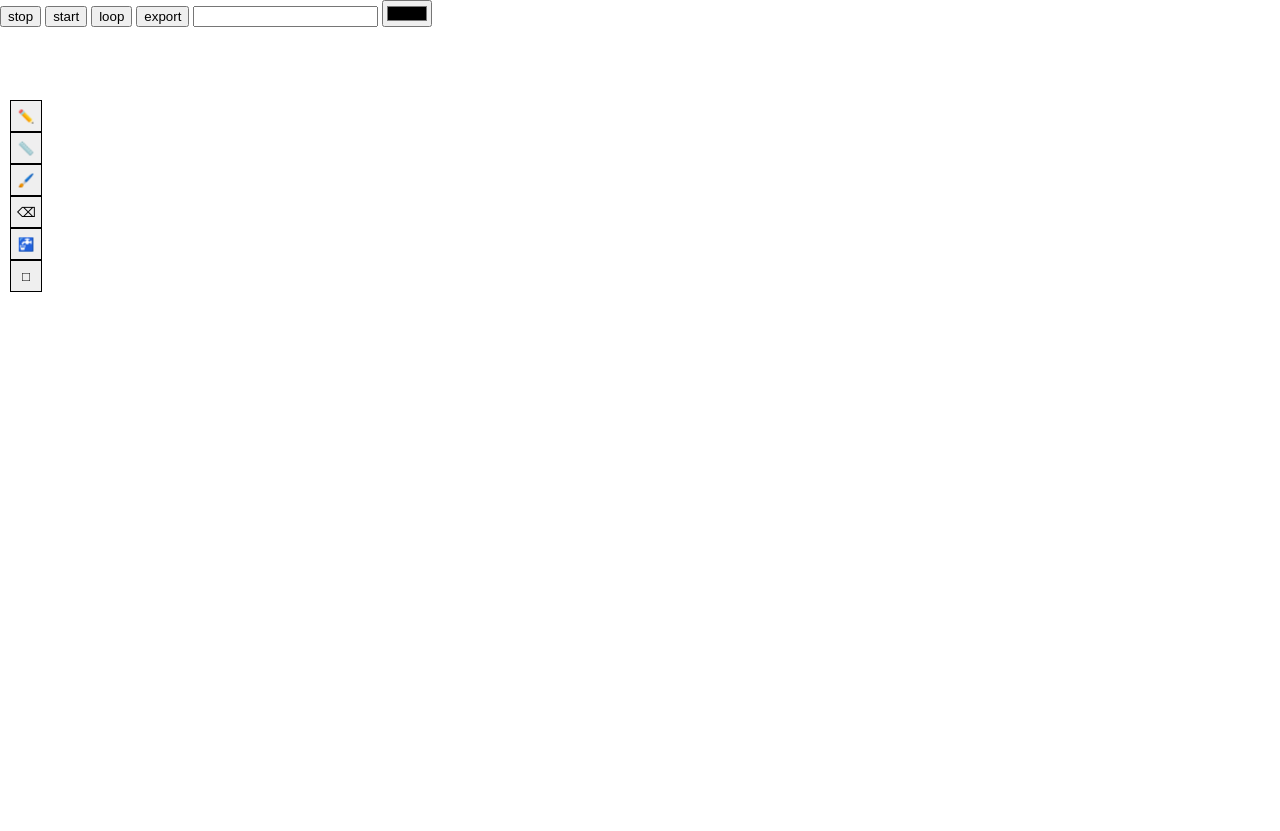
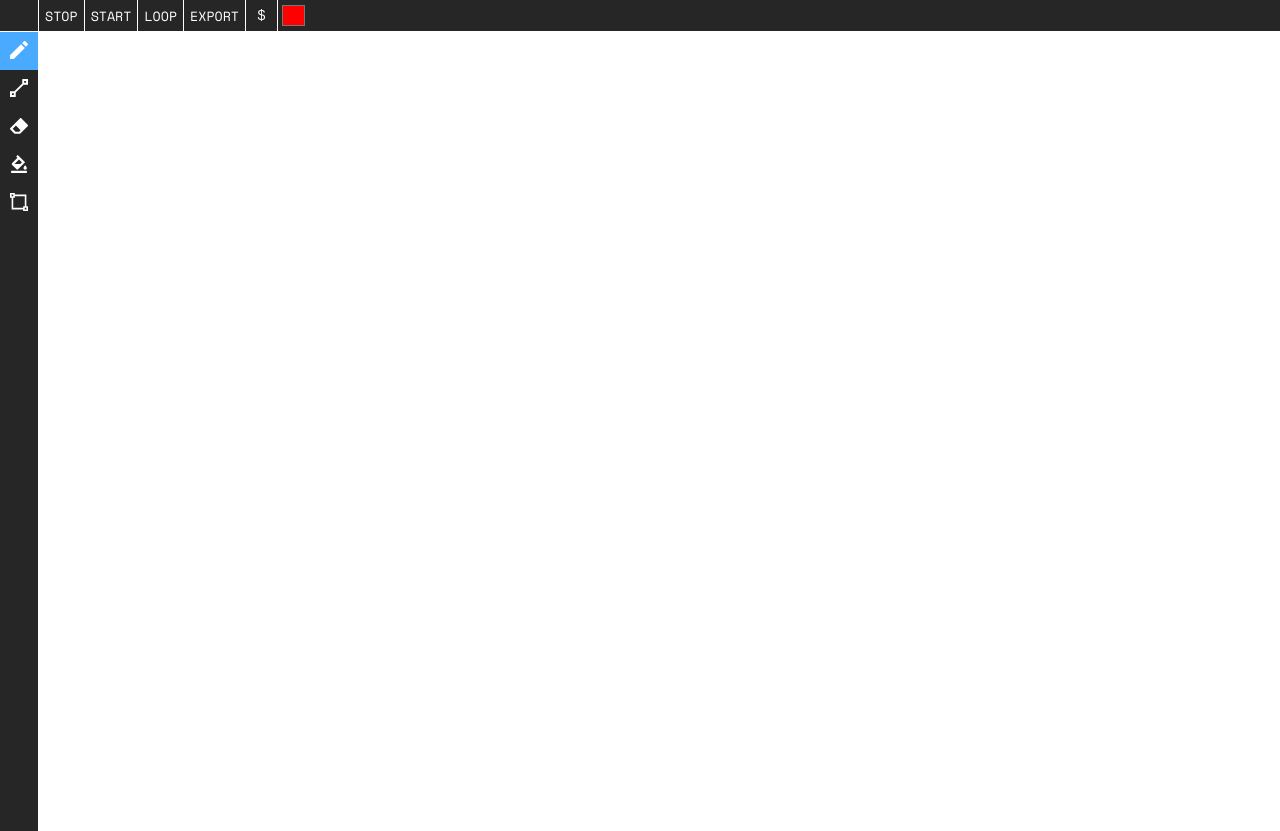
Before and after one commit to renanpvaz/asciicanvas.app, a website built with Parcel: page index.html in a window 1280 px wide. After the commit the page ends 804 px from the top, so only its background shows below. Built offline with nearby package versions, Linux system fonts and the light colour scheme.

Commit message:
Make things pretty

```diff
--- a/index.html
+++ b/index.html
@@ -4,17 +4,21 @@
     <meta charset="UTF-8" />
     <meta name="viewport" content="width=device-width, initial-scale=1.0" />
     <title>Document</title>
+    <link
+      href="https://fonts.googleapis.com/css?family=Space+Mono&display=swap"
+      rel="stylesheet"
+    />
   </head>
   <body>
-    <button id="stop">stop</button>
-    <button id="start">start</button>
-    <button id="loop">loop</button>
-    <button id="export">export</button>
-    <input id="char" type="text" maxlength="1" />
-    <input id="color" type="color" />
     <style>
       * {
         box-sizing: border-box;
+      }
+
+      input,
+      button {
+        outline: 0;
+        cursor: pointer;
       }
 
       body {
@@ -27,27 +31,108 @@
         position: relative;
       }
 
+      .menu {
+        z-index: 1;
+        display: flex;
+        background: #262626;
+        position: fixed;
+        top: 0;
+        height: 32px;
+        width: 100vw;
+        border-bottom: 1px solid white;
+      }
+
+      .menu::before {
+        content: '';
+        display: inline-block;
+        width: 38px;
+        height: 38px;
+        border-right: 1px solid white;
+      }
+
+      .menu-button {
+        background: 0;
+        border: 0;
+        color: white;
+        text-transform: uppercase;
+        font-family: 'Space Mono', monospace;
+        height: 100%;
+      }
+
+      .menu-button + .menu-button {
+        border-left: 1px solid white;
+      }
+
+      .char-input {
+        width: 32px;
+        border: 0;
+        background: transparent;
+        color: white;
+        text-align: center;
+        font-size: 14px;
+        font-family: monospace;
+      }
+
+      .color-picker {
+        width: 32px;
+        border: 0;
+      }
+
       .toolbar {
         display: flex;
         flex-direction: column;
         position: fixed;
         z-index: 1;
-        top: 100px;
-        left: 10px;
+        top: 32px;
+        height: 100vh;
+        background: #262626;
       }
 
       .tool {
-        max-width: 32px;
-        height: 32px;
-        border: 1px solid;
+        width: 38px;
+        height: 38px;
+        padding: 8px;
         text-align: center;
+        cursor: pointer;
+        outline: 0;
+        border: 0;
+        background: #262626;
+        fill: white;
+      }
+
+      .tool > svg {
+        height: 18px;
       }
 
       .tool--active {
-        background: lightblue;
+        background: #49aaff;
+        fill: white;
+      }
+
+      .tool:hover,
+      .menu-button:hover {
+        background-color: #3d3f44;
       }
     </style>
-
+    <header class="menu">
+      <button class="menu-button" id="stop">stop</button>
+      <button class="menu-button" id="start">start</button>
+      <button class="menu-button" id="loop">loop</button>
+      <button class="menu-button" id="export">export</button>
+      <input
+        class="menu-button char-input"
+        id="char"
+        type="text"
+        maxlength="1"
+        value="$"
+      />
+      <input
+        class="menu-button color-picker"
+        id="color"
+        type="color"
+        value="#ff0000"
+      />
+    </header>
     <script src="./src/index.ts"></script>
   </body>
 </html>
--- a/src/State.ts
+++ b/src/State.ts
@@ -31,7 +31,7 @@ export const initialState: State = {
   cellHeight: 0,
   cellWidth: 0,
   char: '$',
-  color: 'black',
+  color: 'red',
   selectedTool: 'pencil',
   dirtyCells: [],
   history: {
--- a/src/Tool.ts
+++ b/src/Tool.ts
@@ -3,7 +3,6 @@ import { Canvas } from './Canvas'
 import { Pencil } from './Tool/Pencil'
 import { Fill } from './Tool/Fill'
 import { Eraser } from './Tool/Eraser'
-import { Brush } from './Tool/Brush'
 import { Line } from './Tool/Line'
 import { Square } from './Tool/Square'
 
@@ -28,4 +27,4 @@ type ToolOptions<S> = {
 export type Tool<S = null> = ToolOptions<S> &
   (S extends null ? { state?: null } : { state: S })
 
-export const tools: Tool<any>[] = [Pencil, Line, Brush, Eraser, Fill, Square]
+export const tools: Tool<any>[] = [Pencil, Line, Eraser, Fill, Square]
--- a/src/Tool/Brush.ts
+++ /dev/null
@@ -1,13 +0,0 @@
-import { Tool } from '../Tool'
-
-export const Brush: Tool = {
-  name: 'brush',
-  icon: '🖌️',
-  onPaint: ({ x, y, state, canvas }) => {
-    canvas.set(x, y)
-    canvas.set(x + state.cellWidth, y)
-    canvas.set(x - state.cellWidth, y)
-    canvas.set(x, y + state.cellHeight)
-    canvas.set(x, y - state.cellHeight)
-  },
-}
--- a/src/Tool/Eraser.ts
+++ b/src/Tool/Eraser.ts
@@ -1,7 +1,13 @@
 import { Tool } from '../Tool'
+
+const icon = `
+  <svg enable-background="new 0 0 467.765 467.765" viewBox="0 0 467.765 467.765">
+    <path d="m459.2 198.594-160.795-160.794c-11.42-11.42-29.921-11.42-41.34 0l-248.5 248.5c-11.42 11.42-11.42 29.921 0 41.34l102.324 102.324c5.482 5.482 12.919 8.565 20.67 8.565h116.941c7.751 0 15.189-3.083 20.67-8.565l190.03-190.029c11.42-11.42 11.42-29.921 0-41.341zm-222.805 181.465h-92.731l-73.088-73.088 82.91-82.91 119.454 119.454z"/>
+  </svg>
+`
 
 export const Eraser: Tool = {
   name: 'eraser',
-  icon: '⌫',
+  icon,
   onPaint: ({ x, y, canvas }) => canvas.set(x, y, ''),
 }
--- a/src/Tool/Fill.ts
+++ b/src/Tool/Fill.ts
@@ -1,8 +1,15 @@
 import { Tool } from '../Tool'
+
+const icon = `
+  <svg enable-background="new 0 0 467.766 467.766" height="512" viewBox="0 0 467.766 467.766">
+    <path d="m169.359 371.494c5.71 5.71 13.19 8.565 20.67 8.565s14.96-2.855 20.67-8.565l181.464-181.464-190.028-190.03-41.34 41.34 31.748 31.748-140.125 140.124c-11.42 11.42-11.42 29.921 0 41.34 0 .001 116.941 116.942 116.941 116.942zm64.524-257.065 75.601 75.601-43.853 43.853h-151.202c0-.001 119.454-119.454 119.454-119.454z"/><path d="m394.677 380.06c24.219 0 43.853-19.634 43.853-43.853s-43.853-73.088-43.853-73.088-43.853 48.869-43.853 73.088 19.634 43.853 43.853 43.853z"/>
+    <path d="m29.236 409.295h409.294v58.471h-409.294z"/>
+  </svg>
+`
 
 export const Fill: Tool = {
   name: 'fill',
-  icon: '🚰',
+  icon,
   onPaint: ({ x, y, state, canvas }) => {
     const target = canvas.get(x, y)
 
--- a/src/Tool/Line.ts
+++ b/src/Tool/Line.ts
@@ -33,9 +33,16 @@ type LineState = {
   start?: Cell
 }
 
+const icon = `
+  <svg x="0px" y="0px" viewBox="0 0 512 512" style="enable-background:new 0 0 512 512;">
+    <path d="M349.091,0v124.516L124.516,349.091H0V512h162.909V387.484l224.574-224.574H512V0H349.091z M54.303,457.696v-54.303
+      h54.303v54.303H54.303z M457.696,108.605h-54.303V54.303h54.303V108.605z"/>
+  </svg>
+`
+
 export const Line: Tool<LineState> = {
   name: 'line',
-  icon: '📏',
+  icon,
   state: {},
   onPointerDown: ({ x, y }, lineState) => {
     lineState.start = <Cell>{ x, y }
--- a/src/Tool/Pencil.ts
+++ b/src/Tool/Pencil.ts
@@ -1,7 +1,15 @@
 import { Tool } from '../Tool'
+
+const icon = `
+  <svg x="0px" y="0px" viewBox="0 0 383.947 383.947" style="enable-background:new 0 0 383.947 383.947;">
+      <polygon points="0,303.947 0,383.947 80,383.947 316.053,147.893 236.053,67.893 			"/>
+      <path d="M377.707,56.053L327.893,6.24c-8.32-8.32-21.867-8.32-30.187,0l-39.04,39.04l80,80l39.04-39.04
+        C386.027,77.92,386.027,64.373,377.707,56.053z"/>
+  </svg>
+`
 
 export const Pencil: Tool = {
   name: 'pencil',
-  icon: '✏️',
+  icon,
   onPaint: ({ x, y, canvas }) => canvas.set(x, y),
 }
--- a/src/Tool/Square.ts
+++ b/src/Tool/Square.ts
@@ -36,9 +36,17 @@ const walkUntilMeet = (p0: Cell, p1: Cell, state: State): Cell[] => {
   return cells
 }
 
+const icon = `
+  <svg x="0px" y="0px" viewBox="0 0 512 512" style="enable-background:new 0 0 512 512;">
+    <path d="M466.052,374.155V45.948H137.847V0H0v137.847h45.948v328.205h328.205V512H512V374.155H466.052z M91.897,91.897H45.948
+      V45.948h45.948V91.897z M420.103,374.153h-45.948v0.001v45.948H91.898V137.847h45.948v-45.95h282.256V374.153z M466.052,466.052
+      h-45.948v-45.948h45.948V466.052z"/>
+  </svg>
+`
+
 export const Square: Tool<{ start?: Cell }> = {
   name: 'square',
-  icon: '□',
+  icon,
   state: {},
   onPointerDown: ({ x, y, canvas }, squareState) => {
     squareState.start = <Cell>{ x, y }
--- a/src/index.ts
+++ b/src/index.ts
@@ -16,20 +16,22 @@ const measureText = (() => {
     char in memo ? memo[char] : (memo[char] = ctx.measureText(char))
 })()
 
+const selectTool = ($el: HTMLButtonElement, tool: Tool) => {
+  state.$toolRef?.classList.toggle('tool--active')
+  $el.classList.toggle('tool--active')
+
+  state.tool = tool
+  state.$toolRef = $el
+}
+
 const registerTool = ($toolbar: HTMLElement, tool: Tool<any>) => {
   const $tool = document.createElement('button')
 
   $tool.className = 'tool'
-  $tool.textContent = tool.icon
+  $tool.innerHTML = tool.icon
 
   $toolbar.appendChild($tool)
-  $tool.addEventListener('click', () => {
-    state.$toolRef?.classList.toggle('tool--active')
-    $tool.classList.toggle('tool--active')
-
-    state.tool = tool
-    state.$toolRef = $tool
-  })
+  $tool.addEventListener('click', () => selectTool($tool, tool))
 }
 
 const exportAsImg = () => {
@@ -52,6 +54,7 @@ const initToolbar = () => {
 
   Object.values(tools).forEach(option => registerTool($toolbar, option))
 
+  selectTool(<HTMLButtonElement>$toolbar.children[0], tools[0])
   document.body.appendChild($toolbar)
 }
 
--- /dev/null
+++ b/src/types.d.ts
@@ -0,0 +1,4 @@
+declare module '*.svg' {
+  const value: any
+  export default value
+}
```
